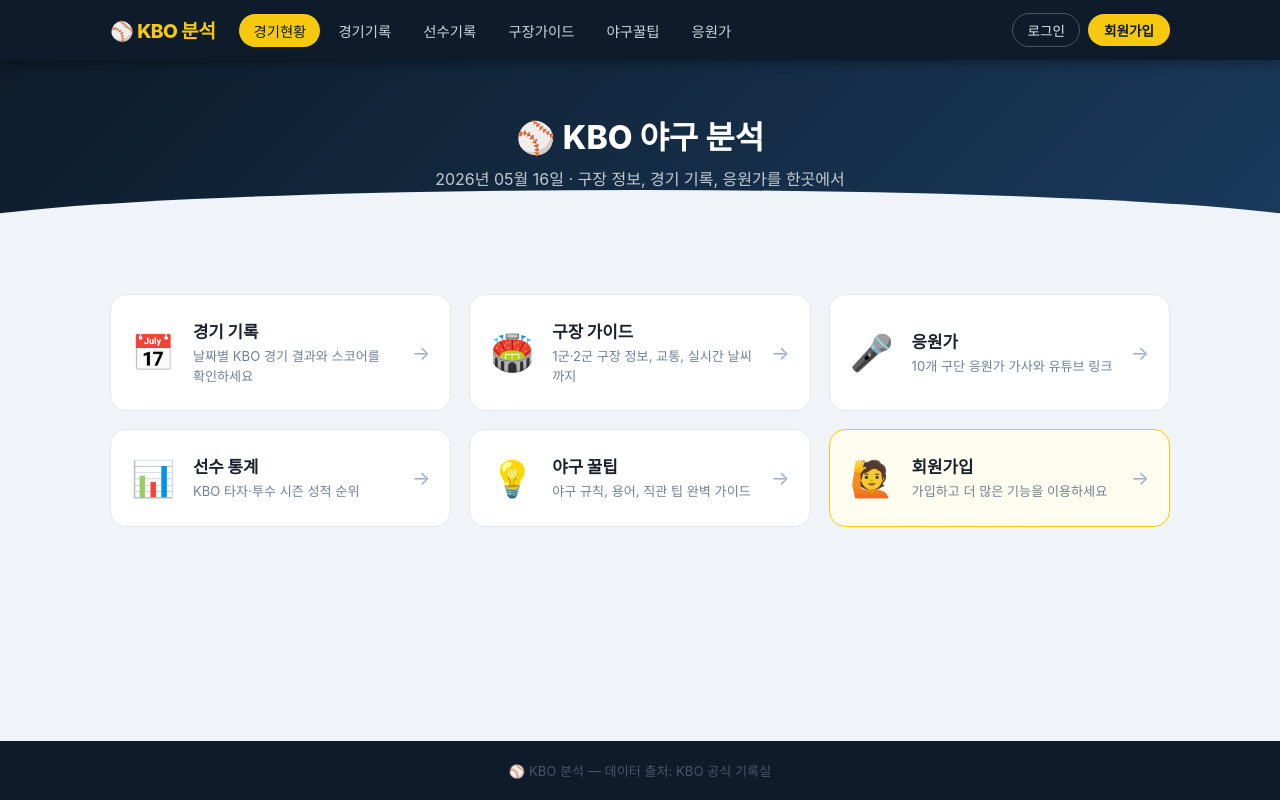
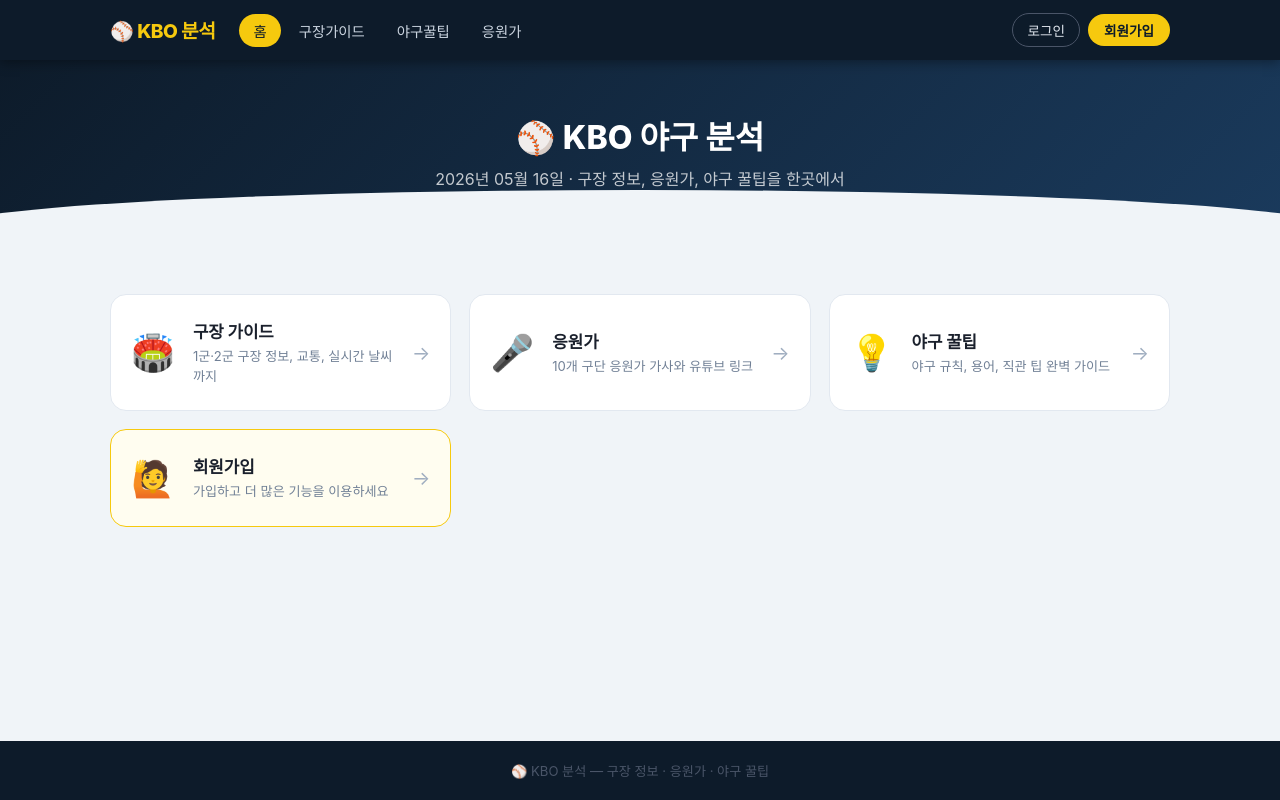
Before and after one commit to Crypto-BangBang/kbo-stats, a Flask app: page / in a window 1280 px wide. Run offline with Flask 3, Linux system fonts and the light colour scheme.

Commit message:
remove: 경기기록·경기현황·선수기록 제거, 구장·응원가·꿀팁만 유지

```diff
--- a/app.py
+++ b/app.py
@@ -1,15 +1,12 @@
 import os
-import re
 from dotenv import load_dotenv
 load_dotenv()
-from flask import Flask, render_template, redirect, url_for, request, session, flash, jsonify
+from flask import Flask, render_template, redirect, url_for, request, session, flash
 from flask_sqlalchemy import SQLAlchemy
 from flask_login import LoginManager, UserMixin, login_user, logout_user, login_required, current_user
 from werkzeug.security import generate_password_hash, check_password_hash
 import requests
 from authlib.integrations.flask_client import OAuth
-from scraper import (get_today_games, get_games_by_date, get_batting_stats, get_pitching_stats,
-                     get_team_rankings, get_game_detail, get_player_detail)
 from stadium_data import STADIUMS, STADIUM_COORDS
 from cheer_data import CHEER_DATA
 from datetime import datetime
@@ -66,32 +63,6 @@ def index():
     today = datetime.now().strftime("%Y년 %m월 %d일")
     return render_template("index.html", today=today)
 
-@app.route("/stats")
-def stats():
-    tab = request.args.get("tab", "batting")
-    if tab == "pitching":
-        data = get_pitching_stats()
-    else:
-        data = get_batting_stats()
-    return render_template("stats.html", data=data, tab=tab)
-
-@app.route("/api/stats")
-def api_stats():
-    tab = request.args.get("tab", "batting")
-    if tab == "pitching":
-        return jsonify(get_pitching_stats())
-    return jsonify(get_batting_stats())
-
-@app.route("/game/<game_code>")
-def game_detail(game_code):
-    data = get_game_detail(game_code)
-    return render_template("game_detail.html", data=data, game_code=game_code)
-
-@app.route("/player/<player_id>")
-def player_detail(player_id):
-    data = get_player_detail(player_id)
-    return render_template("player_detail.html", data=data)
-
 @app.route("/stadium")
 def stadium():
     return render_template("stadium.html", stadiums=STADIUMS)
@@ -110,24 +81,6 @@ def cheer():
     if team not in CHEER_DATA:
         team = "lg"
     return render_template("cheer.html", cheer=CHEER_DATA, team=team, cur=CHEER_DATA[team])
-
-@app.route("/schedule")
-def schedule():
-    from datetime import timedelta
-    today = datetime.now()
-    date_str = request.args.get("date", today.strftime("%Y%m%d"))
-    if not re.match(r"^\d{8}$", date_str):
-        date_str = today.strftime("%Y%m%d")
-    games = get_games_by_date(date_str)
-    dt        = datetime.strptime(date_str, "%Y%m%d")
-    prev_date = (dt - timedelta(days=1)).strftime("%Y%m%d")
-    next_date = (dt + timedelta(days=1)).strftime("%Y%m%d")
-    display   = dt.strftime("%Y년 %m월 %d일")
-    return render_template("schedule.html", games=games, date_str=date_str,
-                           display=display, prev_date=prev_date, next_date=next_date,
-                           now_str=today.strftime("%Y%m%d"),
-                           yesterday_str=(today - timedelta(days=1)).strftime("%Y%m%d"),
-                           week_ago_str=(today - timedelta(days=7)).strftime("%Y%m%d"))
 
 @app.route("/tips")
 def tips():
--- a/templates/base.html
+++ b/templates/base.html
@@ -5,17 +5,14 @@
   <meta name="viewport" content="width=device-width, initial-scale=1.0">
   <title>{% block title %}KBO 분석{% endblock %}</title>
   <link rel="stylesheet" href="{{ url_for('static', filename='style.css') }}">
-  <script src="https://cdn.jsdelivr.net/npm/chart.js"></script>
 </head>
 <body>
   <nav class="navbar">
     <div class="nav-inner">
       <a href="/" class="nav-logo">⚾ KBO 분석</a>
       <div class="nav-links">
-        <a href="/" class="{% if request.endpoint=='index' %}active{% endif %}">경기현황</a>
-        <a href="/schedule" class="{% if request.endpoint=='schedule' %}active{% endif %}">경기기록</a>
-        <a href="/stats" class="{% if request.endpoint=='stats' %}active{% endif %}">선수기록</a>
-        <a href="/stadium" class="{% if request.endpoint=='stadium' %}active{% endif %}">구장가이드</a>
+        <a href="/" class="{% if request.endpoint=='index' %}active{% endif %}">홈</a>
+        <a href="/stadium" class="{% if request.endpoint in ['stadium','stadium_detail'] %}active{% endif %}">구장가이드</a>
         <a href="/tips" class="{% if request.endpoint=='tips' %}active{% endif %}">야구꿀팁</a>
         <a href="/cheer" class="{% if request.endpoint=='cheer' %}active{% endif %}">응원가</a>
       </div>
@@ -31,9 +28,7 @@
       <button class="nav-toggle" onclick="toggleMenu()">☰</button>
     </div>
     <div class="nav-mobile" id="nav-mobile">
-      <a href="/">경기현황</a>
-      <a href="/schedule">경기기록</a>
-      <a href="/stats">선수기록</a>
+      <a href="/">홈</a>
       <a href="/stadium">구장가이드</a>
       <a href="/tips">야구꿀팁</a>
       <a href="/cheer">응원가</a>
@@ -59,7 +54,7 @@
   <main>{% block content %}{% endblock %}</main>
 
   <footer class="footer">
-    <p>⚾ KBO 분석 — 데이터 출처: KBO 공식 기록실</p>
+    <p>⚾ KBO 분석 — 구장 정보 · 응원가 · 야구 꿀팁</p>
   </footer>
 
   <script>
--- a/templates/index.html
+++ b/templates/index.html
@@ -4,21 +4,11 @@
 {% block content %}
 <div class="page-hero">
   <h1 class="hero-title">⚾ KBO 야구 분석</h1>
-  <p class="hero-sub">{{ today }} · 구장 정보, 경기 기록, 응원가를 한곳에서</p>
+  <p class="hero-sub">{{ today }} · 구장 정보, 응원가, 야구 꿀팁을 한곳에서</p>
 </div>
 
 <div class="container">
-
   <div class="hub-grid">
-
-    <a href="/schedule" class="hub-card">
-      <div class="hub-icon">📅</div>
-      <div class="hub-body">
-        <h3 class="hub-title">경기 기록</h3>
-        <p class="hub-desc">날짜별 KBO 경기 결과와 스코어를 확인하세요</p>
-      </div>
-      <span class="hub-arrow">→</span>
-    </a>
 
     <a href="/stadium" class="hub-card">
       <div class="hub-icon">🏟️</div>
@@ -34,15 +24,6 @@
       <div class="hub-body">
         <h3 class="hub-title">응원가</h3>
         <p class="hub-desc">10개 구단 응원가 가사와 유튜브 링크</p>
-      </div>
-      <span class="hub-arrow">→</span>
-    </a>
-
-    <a href="/stats" class="hub-card">
-      <div class="hub-icon">📊</div>
-      <div class="hub-body">
-        <h3 class="hub-title">선수 통계</h3>
-        <p class="hub-desc">KBO 타자·투수 시즌 성적 순위</p>
       </div>
       <span class="hub-arrow">→</span>
     </a>
@@ -65,18 +46,8 @@
       </div>
       <span class="hub-arrow">→</span>
     </a>
-    {% else %}
-    <a href="/schedule" class="hub-card hub-card-cta">
-      <div class="hub-icon">🔍</div>
-      <div class="hub-body">
-        <h3 class="hub-title">오늘 경기 확인</h3>
-        <p class="hub-desc">오늘 날짜 경기 기록 바로 보기</p>
-      </div>
-      <span class="hub-arrow">→</span>
-    </a>
     {% endif %}
 
   </div>
-
 </div>
 {% endblock %}
```
